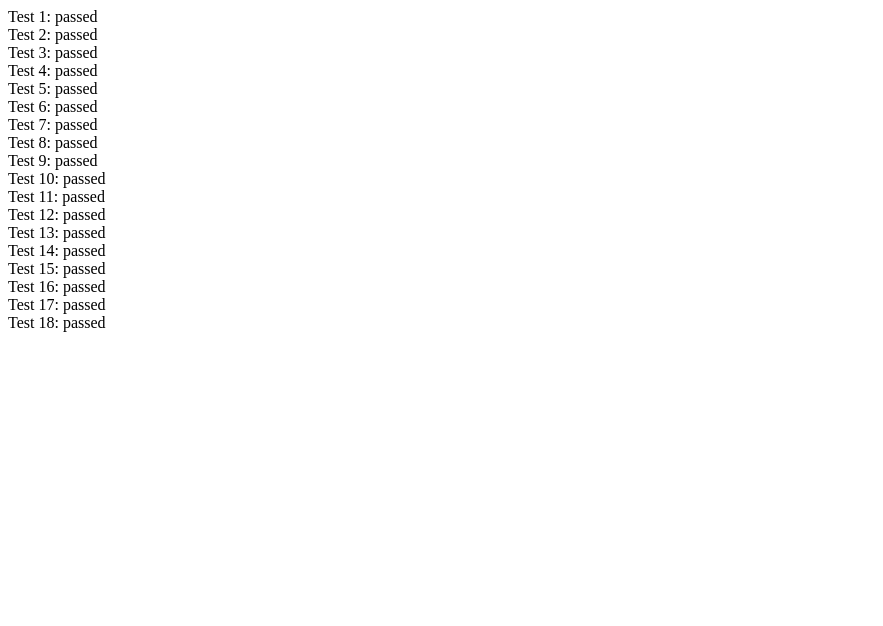
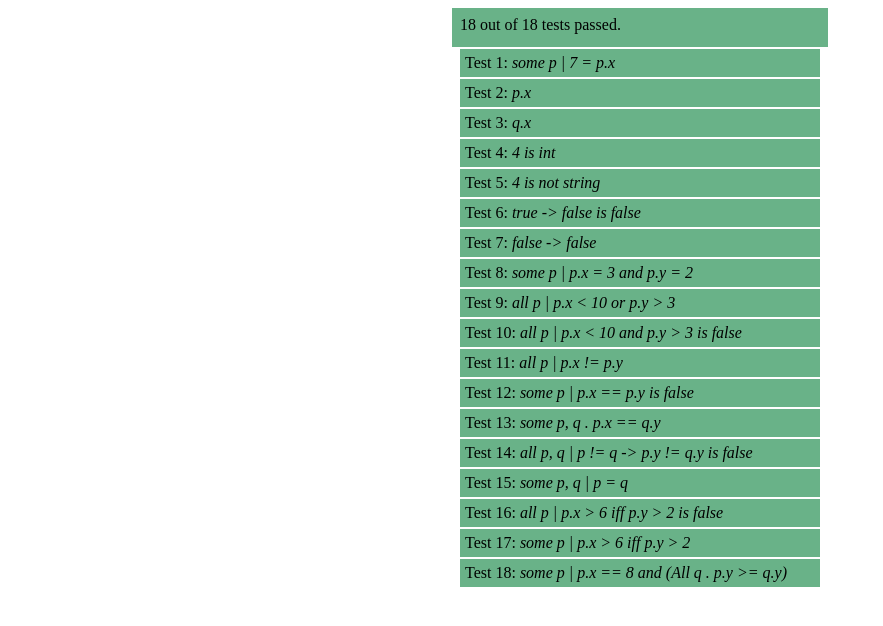
Before and after one commit to ElvisResearchGroup/DavidsWorld, a plain HTML site: page testsuite.html in a window 1280 px wide. Shown: the whole page, without its empty margins (0-883 px from the left). Drawn offline with Linux system fonts and the light colour scheme.

Commit message:
Beautified test display

```diff
--- a/testsuite.html
+++ b/testsuite.html
@@ -4,16 +4,53 @@
     <meta content="">
     <script type="text/javascript" src="js/jquery-1.11.3.js"></script>
     <script type="text/javascript" src="evaluation.js"></script>
-    <style></style>
+    <style>
+    .result {
+    	margin-left: auto;
+    	margin-right: auto;
+    	margin-bottom: 2px;
+    	width: 350px;
+    	height: 18px;
+    	padding: 5px;
+    }
+    .summary {
+    	margin-left: auto;
+    	margin-right: auto;
+    	margin-bottom: 2px;
+    	width: 360px;
+    	height: 23px;
+    	padding: 8px;
+    }
+    .expr {
+    	font-style: italic;
+    }
+    .pass {
+    	background-color: #69B288;
+    }
+    .fail {
+    	background-color: #B25E57;
+    }
+    </style>
   </head>
   <body>
 
 
   </body>
 <script type="text/javascript">
+var total = 0;
+var passed = 0;
 function performTest(message, expr, expected, scope, succ) {
+	total++;
 	var eval = evaluate(expr, scope);
-	$('body').append($('<div/>', {'class':'result'}).text(message + ': ' + (((eval === expected) === succ) ? 'passed' : 'failed') ) );
+	var pass = (eval === expected) === succ;
+	if (pass) passed++;
+	$('body').append($('<div/>', {'class':'result ' + ((pass) ? 'pass' : 'fail') })
+		.html('Test ' + total + ': <span class="expr">'+message+'</span>')); //TODO show when a negative result expected
+}
+
+function concludeTests(){
+	$('body').prepend($('<div/>', {'class':'summary ' + ((total === passed) ? 'pass' : 'fail') })
+		.text(passed + ' out of ' + total + ' tests passed.'));
 }
 
 var expression = {
@@ -32,64 +69,64 @@ var world = [{x: 3, y: 2},
 			 {x: 1, y: 3}
 			];
 
-performTest('Test 1', expression, false, {}, true);
+performTest('some p | 7 = p.x', expression, false, {}, true);
 
 //Test field access
-performTest('Test 2', {type: 'VAR_ACCESS', vari: 'p', field: 'x'}, 1, { p: {x: 1, y: 2}}, true);
-performTest('Test 3', {type: 'VAR_ACCESS', vari: 'q', field: 'x'}, 3, { p: {x: 1, y: 2}, q: {x: 3, y: 2}}, true);
+performTest('p.x', {type: 'VAR_ACCESS', vari: 'p', field: 'x'}, 1, { p: {x: 1, y: 2}}, true);
+performTest('q.x', {type: 'VAR_ACCESS', vari: 'q', field: 'x'}, 3, { p: {x: 1, y: 2}, q: {x: 3, y: 2}}, true);
 
 //Const
-performTest('Test 4', {type: 'CONST', val: 4}, 4, {}, true);
-performTest('Test 5', {type: 'CONST', val: 4}, '4', {}, false);
+performTest('4 is int', {type: 'CONST', val: 4}, 4, {}, true);
+performTest('4 is not string', {type: 'CONST', val: 4}, '4', {}, false);
 
 //Implies
-performTest('Test 6', {type: 'IMPLIES', first: {type: 'CONST', val: true}, second: {type: 'CONST', val: false}}, false, {}, true);
-performTest('Test 7', {type: 'IMPLIES', first: {type: 'CONST', val: false}, second: {type: 'CONST', val: false}}, true, {}, true);
+performTest('true -> false is false', {type: 'IMPLIES', first: {type: 'CONST', val: true}, second: {type: 'CONST', val: false}}, false, {}, true);
+performTest('false -> false', {type: 'IMPLIES', first: {type: 'CONST', val: false}, second: {type: 'CONST', val: false}}, true, {}, true);
 //More tests
 //{type: , first: , second: }
 
 //Some p . p.x = 3 and p.y = 2 (should be true)
-performTest('Test 8', {type: 'SOME', first: 'p', second: {type: 'AND', first: {type: 'EQUAL', first: {type: 'VAR_ACCESS', vari: 'p', field: 'x'}, second: {type: 'CONST', val: 3}},
+performTest('some p | p.x = 3 and p.y = 2', {type: 'SOME', first: 'p', second: {type: 'AND', first: {type: 'EQUAL', first: {type: 'VAR_ACCESS', vari: 'p', field: 'x'}, second: {type: 'CONST', val: 3}},
  second: {type: 'EQUAL', first: {type: 'VAR_ACCESS', vari: 'p', field: 'y'}, second: {type: 'CONST', val: 2}}}}, true, {}, true);
 
 //All p . p.x < 10 or p.y > 3 (should be true)
-performTest('Test 9', {type: 'ALL', first: 'p', second: {type: 'OR', first: {type: 'LESS_THAN', first: {type: 'VAR_ACCESS', vari: 'p', field: 'x'}, second: {type: 'CONST', val: 10}},
+performTest('all p | p.x < 10 or p.y > 3', {type: 'ALL', first: 'p', second: {type: 'OR', first: {type: 'LESS_THAN', first: {type: 'VAR_ACCESS', vari: 'p', field: 'x'}, second: {type: 'CONST', val: 10}},
  second: {type: 'GREATER_THAN', first: {type: 'VAR_ACCESS', vari: 'p', field: 'y'}, second: {type: 'CONST', val: 3}}}}, true, {}, true);
 
 //All p . p.x < 10 and p.y > 3 (should be false)
-performTest('Test 10', {type: 'ALL', first: 'p', second: {type: 'AND', first: {type: 'LESS_THAN', first: {type: 'VAR_ACCESS', vari: 'p', field: 'x'}, second: {type: 'CONST', val: 10}},
+performTest('all p | p.x < 10 and p.y > 3 is false', {type: 'ALL', first: 'p', second: {type: 'AND', first: {type: 'LESS_THAN', first: {type: 'VAR_ACCESS', vari: 'p', field: 'x'}, second: {type: 'CONST', val: 10}},
  second: {type: 'GREATER_THAN', first: {type: 'VAR_ACCESS', vari: 'p', field: 'y'}, second: {type: 'CONST', val: 3}}}}, true, {}, false);
 
 //All p . p.x != p.y (should be true)
-performTest('Test 11', {type: 'ALL', first: 'p', second: {type: 'NOT_EQUAL', first: {type: 'VAR_ACCESS', vari: 'p', field: 'x'}, second: {type: 'VAR_ACCESS', vari: 'p', field: 'y'}}}, true, {}, true);
+performTest('all p | p.x != p.y', {type: 'ALL', first: 'p', second: {type: 'NOT_EQUAL', first: {type: 'VAR_ACCESS', vari: 'p', field: 'x'}, second: {type: 'VAR_ACCESS', vari: 'p', field: 'y'}}}, true, {}, true);
 
 //Some p . p.x == p.y (should be false)
-performTest('Test 12', {type: 'SOME', first: 'p', second: {type: 'EQUAL', first: {type: 'VAR_ACCESS', vari: 'p', field: 'x'}, second: {type: 'VAR_ACCESS', vari: 'p', field: 'y'}}}, true, {}, false);
+performTest('some p | p.x == p.y is false', {type: 'SOME', first: 'p', second: {type: 'EQUAL', first: {type: 'VAR_ACCESS', vari: 'p', field: 'x'}, second: {type: 'VAR_ACCESS', vari: 'p', field: 'y'}}}, true, {}, false);
 
 //Some p, q . p.x == q.y (should be true)
-performTest('Test 13', {type: 'SOME', first: 'p', second: {type: 'SOME', first: 'q', second: {type: 'EQUAL', first: {type: 'VAR_ACCESS', vari: 'p', field: 'x'}, second: {type: 'VAR_ACCESS', vari: 'q', field: 'y'}}}}, true, {}, true);
+performTest('some p, q . p.x == q.y', {type: 'SOME', first: 'p', second: {type: 'SOME', first: 'q', second: {type: 'EQUAL', first: {type: 'VAR_ACCESS', vari: 'p', field: 'x'}, second: {type: 'VAR_ACCESS', vari: 'q', field: 'y'}}}}, true, {}, true);
 
 //All p, q . p != q -> p.y != q.y (should be false)
-performTest('Test 14', {type: 'ALL', first: 'p', second: {type: 'ALL', first: 'q', second:
+performTest('all p, q | p != q -> p.y != q.y is false', {type: 'ALL', first: 'p', second: {type: 'ALL', first: 'q', second:
 {type: 'IMPLIES', first: {type: 'NOT_EQUAL', first: {type: 'VAR_ACCESS', vari: 'p', field: null}, second: {type: 'VAR_ACCESS', vari: 'q', field: null}},
 second: {type: 'NOT_EQUAL', first: {type: 'VAR_ACCESS', vari: 'p', field: 'y'}, second: {type: 'VAR_ACCESS', vari: 'q', field: 'y'}}}}}, true, {}, false);
 
 //Some p, q . p = q (should be true)
-performTest('Test 15', {type: 'SOME', first: 'p', second: {type: 'SOME', first: 'q', second: {type: 'NOT_EQUAL', first: {type: 'VAR_ACCESS', vari: 'p', field: null}, second: {type: 'VAR_ACCESS', vari: 'q', field: null}}}}, true, {}, true);
+performTest('some p, q | p = q', {type: 'SOME', first: 'p', second: {type: 'SOME', first: 'q', second: {type: 'NOT_EQUAL', first: {type: 'VAR_ACCESS', vari: 'p', field: null}, second: {type: 'VAR_ACCESS', vari: 'q', field: null}}}}, true, {}, true);
 
 
 //All p . p.x > 6 iff p.y > 2 (should be false)
-performTest('Test 16', {type: 'ALL', first: 'p', second: {type: 'IFF', first: {type: 'GREATER_THAN', first: {type: 'VAR_ACCESS', vari: 'p', field: 'x'}, second: {type: 'CONST', val: 6}},
+performTest('all p | p.x > 6 iff p.y > 2 is false', {type: 'ALL', first: 'p', second: {type: 'IFF', first: {type: 'GREATER_THAN', first: {type: 'VAR_ACCESS', vari: 'p', field: 'x'}, second: {type: 'CONST', val: 6}},
  second: {type: 'GREATER_THAN', first: {type: 'VAR_ACCESS', vari: 'p', field: 'y'}, second: {type: 'CONST', val: 2}}}}, true, {}, false);
 
 //Some p . p.x > 6 iff p.y > 2 (should be true)
-performTest('Test 17', {type: 'SOME', first: 'p', second: {type: 'IFF', first: {type: 'GREATER_THAN', first: {type: 'VAR_ACCESS', vari: 'p', field: 'x'}, second: {type: 'CONST', val: 6}},
+performTest('some p | p.x > 6 iff p.y > 2 ', {type: 'SOME', first: 'p', second: {type: 'IFF', first: {type: 'GREATER_THAN', first: {type: 'VAR_ACCESS', vari: 'p', field: 'x'}, second: {type: 'CONST', val: 6}},
  second: {type: 'GREATER_THAN', first: {type: 'VAR_ACCESS', vari: 'p', field: 'y'}, second: {type: 'CONST', val: 2}}}}, true, {}, true);
 
 //Some p . p.x == 8 and (All q . p.y >= q.y) (should be true)
-performTest('Test 18', {type: 'SOME', first: 'p', second: {type: 'AND', first: {type: 'EQUAL', first: {type: 'VAR_ACCESS', vari: 'p', field: 'x'}, second: {type: 'CONST', val: 8}},
+performTest('some p | p.x == 8 and (All q . p.y >= q.y)', {type: 'SOME', first: 'p', second: {type: 'AND', first: {type: 'EQUAL', first: {type: 'VAR_ACCESS', vari: 'p', field: 'x'}, second: {type: 'CONST', val: 8}},
  second: {type: 'ALL', first: 'q', second: {type: 'GTE', first: {type: 'VAR_ACCESS', vari: 'p', field: 'y'}, second: {type: 'VAR_ACCESS', vari: 'q', field: 'y'} } }}}, true, {}, true);
 
-
+concludeTests();
 </script>
 </html>
```
